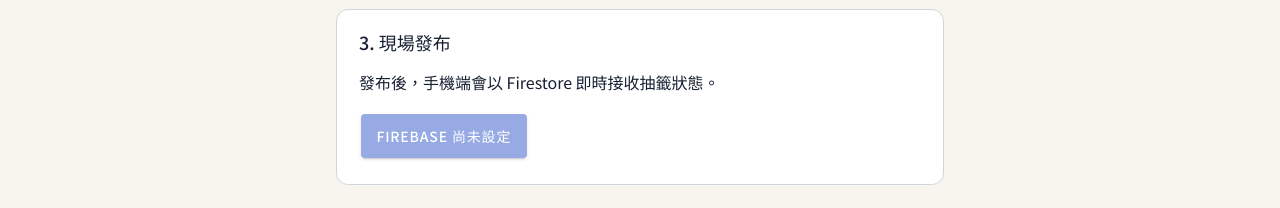
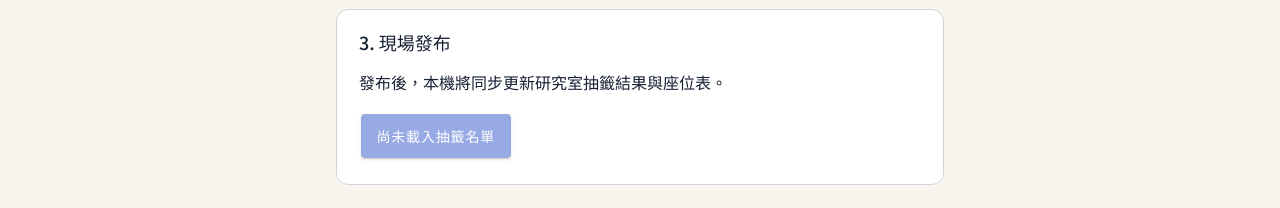
Before and after one commit to NCUIM/NCUIM.github.io, a React (Vite) app: page /admin/lottery in a window 1280 px wide. Shown: the part 581-789 px from the top of the page. Built offline with nearby package versions, Linux system fonts and the light colour scheme; no server answers.

Commit message:
chore(deps): remove unused firebase dependencies and cleanup
1. Remove unused firebase dependency and transitive packages.
2. Update LotteryAdminPage placeholder text to align with local storage.

```diff
--- a/package.json
+++ b/package.json
@@ -24,7 +24,6 @@
   "dependencies": {
     "@ionic/react": "^8.0.0",
     "@ionic/react-router": "^8.0.0",
-    "firebase": "^11.0.0",
     "react": "^18.3.1",
     "react-dom": "^18.3.1",
     "react-router-dom": "^5.3.4"
--- a/src/pages/LotteryAdminPage.tsx
+++ b/src/pages/LotteryAdminPage.tsx
@@ -47,8 +47,8 @@ const ValidationSection = () => (
 const PublishSection = () => (
   <section>
     <h2>3. 現場發布</h2>
-    <p>發布後，手機端會以 Firestore 即時接收抽籤狀態。</p>
-    <IonButton disabled>Firebase 尚未設定</IonButton>
+    <p>發布後，本機將同步更新研究室抽籤結果與座位表。</p>
+    <IonButton disabled>尚未載入抽籤名單</IonButton>
   </section>
 );
 
```
Also changed, not shown: 1 other file (tests, documents, lock files or other folders).
